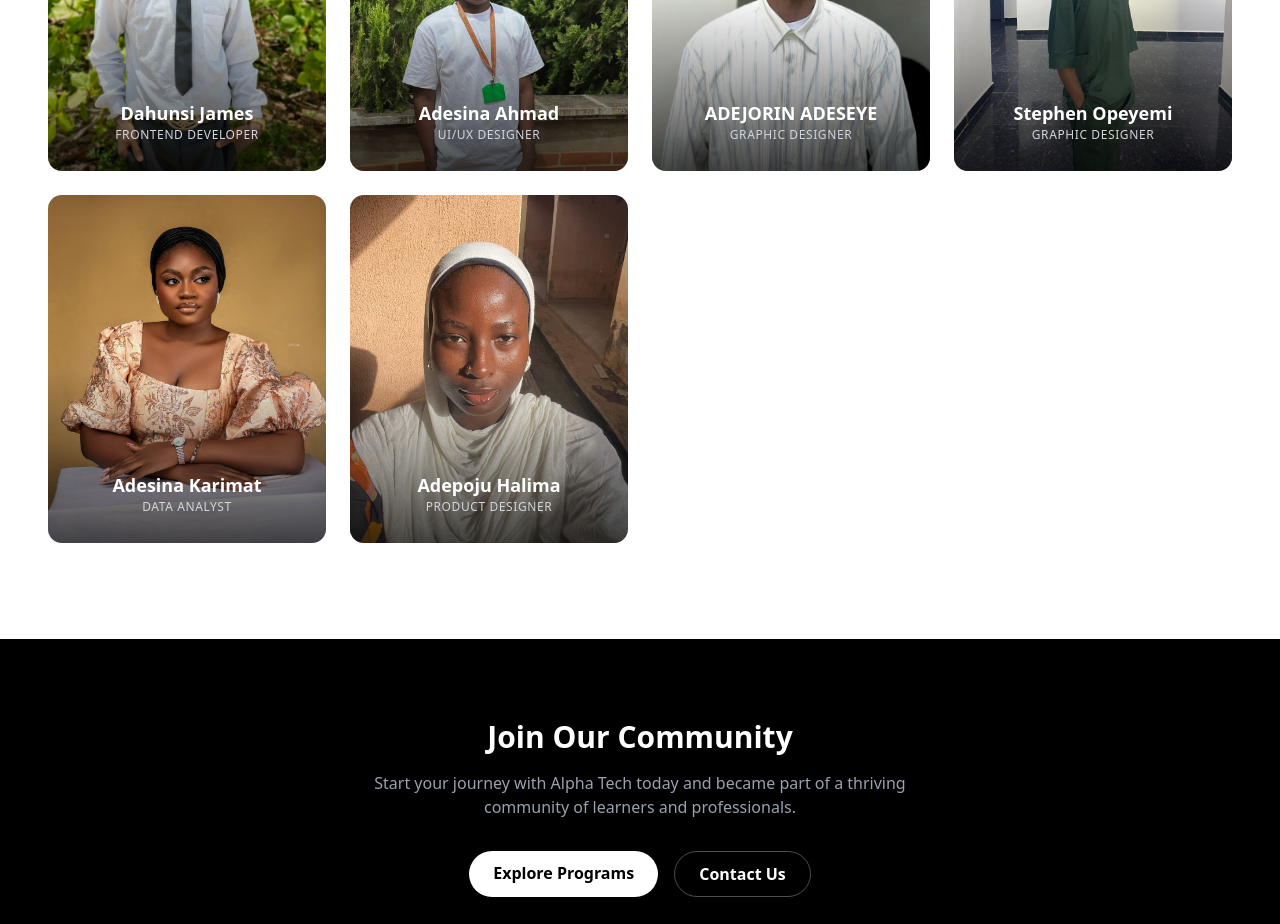
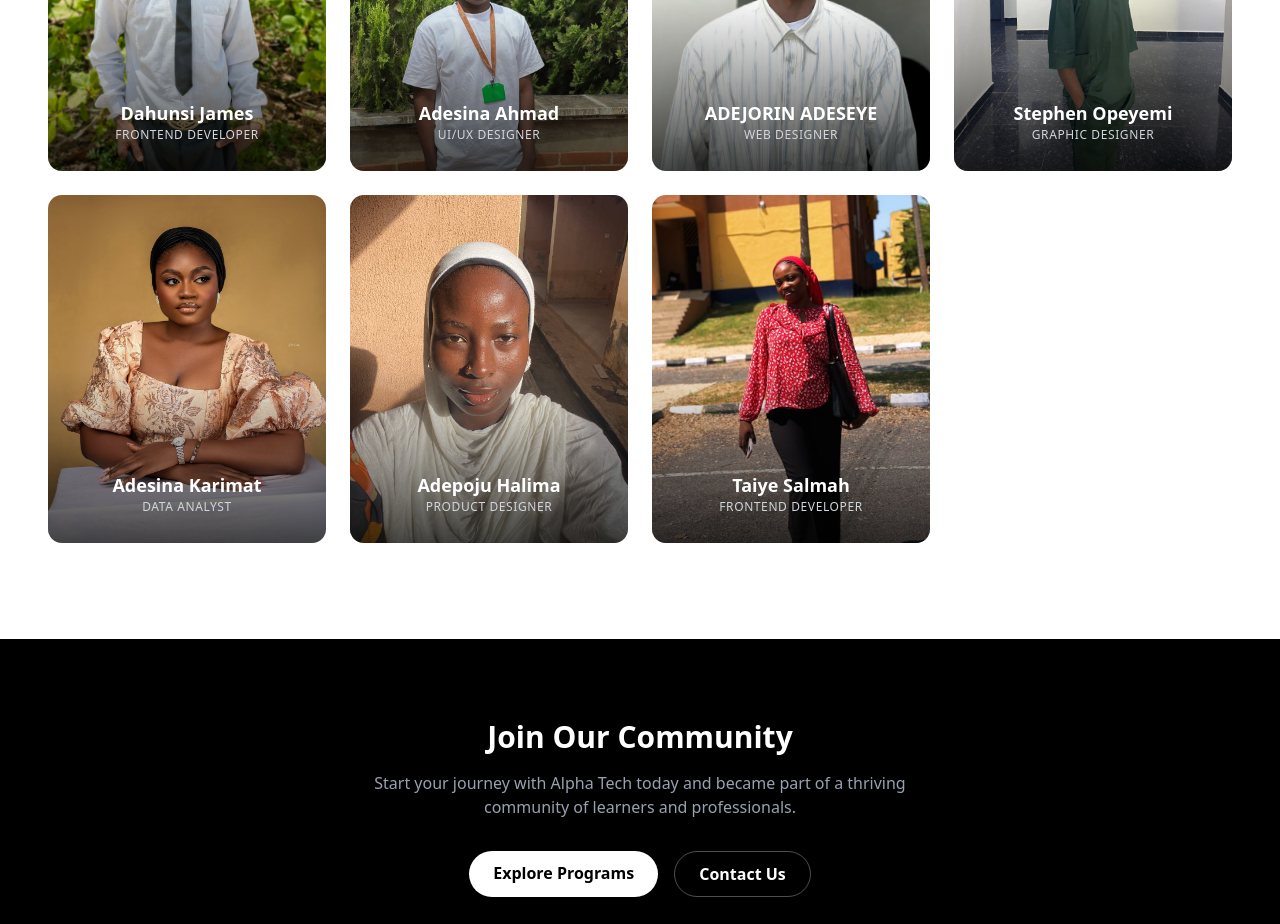
Before and after one commit to damilox/alpha-tech-school, a Next.js app: page /about in a window 1280 px wide. Shown: the part 3680-4604 px from the top of the page. Built offline with nearby package versions, Linux system fonts and the light colour scheme.

Commit message:
final commit

```diff
--- a/src/app/(marketing)/about/page.tsx
+++ b/src/app/(marketing)/about/page.tsx
@@ -19,10 +19,11 @@ const teamMembers = [
   { name: "Adetoro Habeeblah", role: "UI/UX Designer", image: "/images/habeeb.jpg" },
   { name: "Dahunsi James", role: "Frontend Developer", image: "/images/james.jpg" },
   { name: "Adesina Ahmad", role: "UI/UX Designer", image: "/images/ahmad.jpg" },
-  { name: "ADEJORIN ADESEYE", role: "Graphic Designer", image: "/images/tele.png" },
+  { name: "ADEJORIN ADESEYE", role: "Web Designer", image: "/images/tele.png" },
   { name: "Stephen Opeyemi", role: "Graphic Designer", image: "/images/stephen.jpeg" },
   { name: "Adesina Karimat", role: "Data Analyst", image: "/images/Karimat.jpeg" },
   { name: "Adepoju Halima", role: "Product Designer", image: "/images/Halima.jpeg" },
+  { name: "Taiye Salmah", role: "Frontend Developer", image: "/images/salima.jpeg" },
 
 ];
 
--- a/src/app/(marketing)/team/page.tsx
+++ b/src/app/(marketing)/team/page.tsx
@@ -152,7 +152,7 @@ export default function TeamPage() {
               key={member.name}
               className="group overflow-hidden border-none bg-white shadow-sm hover:shadow-xl transition-all"
             >
-              <div className="relative h-72 w-full overflow-hidden">
+              <div className="relative h-92  md:h-72 w-full overflow-hidden">
                 <Image
                   src={member.image}
                   alt={member.name}
@@ -207,7 +207,6 @@ export default function TeamPage() {
         </div>
       </div>
 
-      {/* BENEFITS SECTION (ADDED AFTER TEAM) */}
       <div className="container mx-auto px-4 mt-32">
         <div className="grid grid-cols-1 lg:grid-cols-2 gap-16 items-center">
           <div>
```
Also changed, not shown: public/images/salima.jpeg (added).
